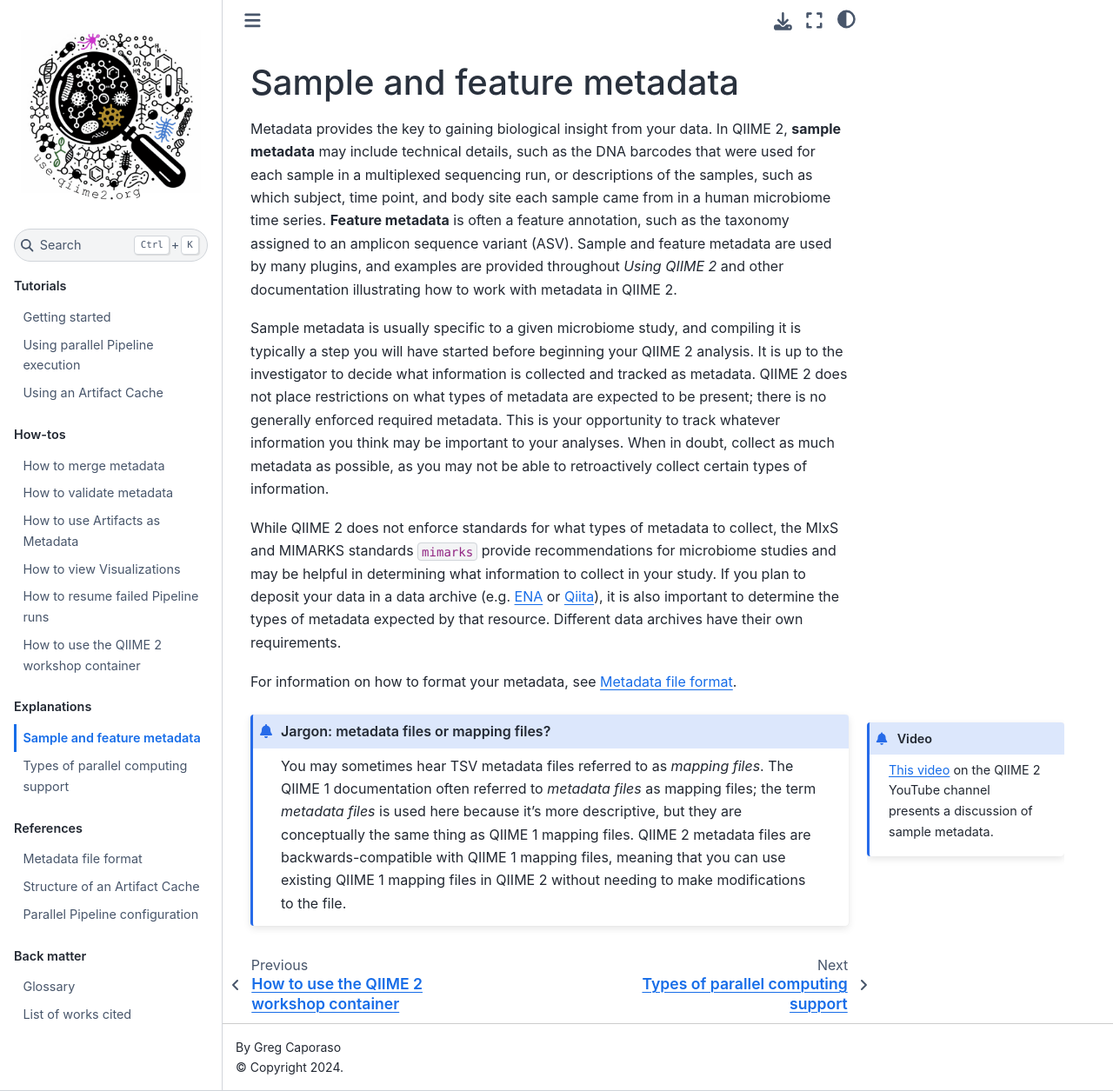
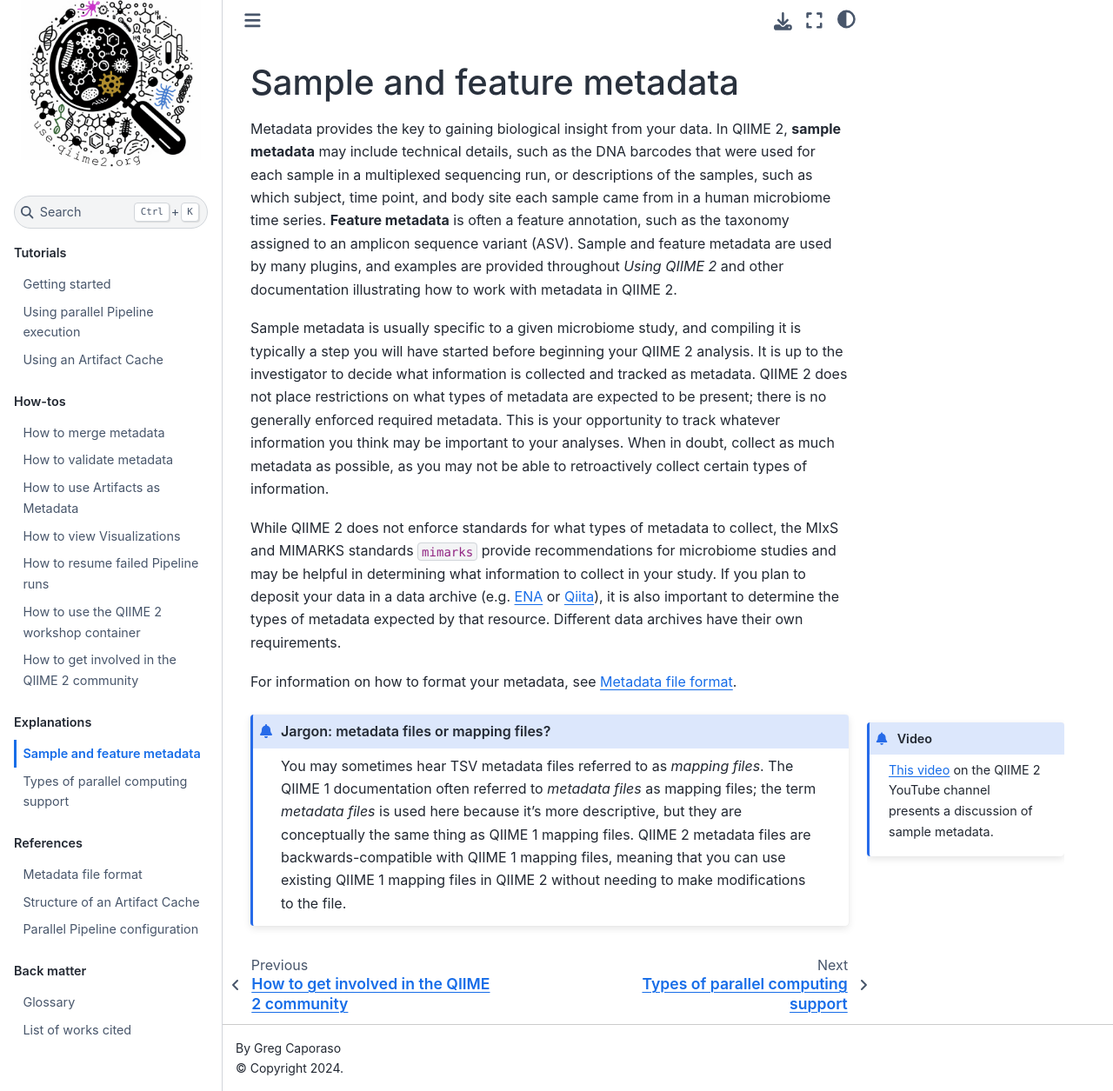
Before and after one commit to caporaso-lab/using-qiime2, a Jupyter Book: the page built from book/explanations/metadata.md, in a window 1280 px wide and 1255 px high. Shown: the whole window at 87% size. Built offline with Jupyter Book 1.0.4 settings and Sphinx 7.4.7 and the Sphinx Book theme 1.1.4, drawn with Linux system fonts in a browser that asks for light colours; cross-references to code outside the pages are shown as plain code; some of the changed lines change nothing that is shown.

Commit message:
add how-to on getting involved (#26)

````diff
--- a/book/_toc.yml
+++ b/book/_toc.yml
@@ -14,6 +14,7 @@
      - file: how-to-guides/view-visualizations
      - file: how-to-guides/pipeline-resumption
      - file: how-to-guides/use-the-workshop-container
+     - file: how-to-guides/get-involved
  - caption: Explanations
    chapters:
      - file: explanations/metadata
--- /dev/null
+++ b/book/how-to-guides/get-involved.md
@@ -0,0 +1,72 @@
+(how-to-get-involved)=
+# How to get involved in the QIIME 2 community
+
+There are many ways to get involved in the QIIME 2 community, and these approaches span different skill sets: you don't have to be a software developer to get involved!
+Here are some recommendations.
+
+## Become active on the QIIME 2 Forum
+
+["The Forum"](https://forum.qiime2.org) is the hub of the QIIME 2 community, and getting involved generally starts there.
+Start by answering questions in areas that are relevant to your expertise.
+
+Additionally, if the team that you work on (if applicable) has built existing tools that are in use by the community, consider stewarding those if there isn't already an active maintainer.
+That could include:
+- Answering questions about those tools on the forum when they come up.
+ [You can configure your forum account](https://meta.discourse.org/t/understanding-discourse-for-new-users/96331) to notify you based on posts to categories or tags.
+- Testing old installation instructions and tutorials, and bringing them up to date as needed.
+- Formally deprecating tools if your team no longer thinks they're relevant, or if they're in a non-working state and aren't maintained any longer.
+ This usually includes adding a prominent note to the tool's website or code repository to help new users who stumble on it avoid wasting time ([here's an example](https://github.com/mortonjt/q2-ancombc/blob/main/README.md)).
+
+## Teach a workshop
+
+Anyone can teach a QIIME 2 workshop.
+To make it easier, we created and maintain a workshop version of our Docker containers.
+You can find instructions on how to use this in [](workshop-container).
+You can also find full video courses on QIIME 2 on our [YouTube channel](https://youtube.com/qiime2) - feel free to reference those and/or reuse any content (just be sure to attribute it to the creator as necessary).
+
+It's never too early to start teaching what you know, and it's a fantastic way to solidify your knowledge and build your skill set.
+If you've never done something like this before, start small: for example, present to other students in your cohort, or to your lab group.
+From there, you can go bigger: your department, university, or local region.
+If you want to reach a really big audience, consider doing this online and/or creating a video or video series.[^online-workshops]
+If you're allowing others to register for your workshop, please consider posting about it on the QIIME 2 Forum.
+
+A couple of examples of workshop series that have been running for multiple years and were advertised on the QIIME 2 Forum are [Metabarcoding in Microbial Ecology](https://forum.qiime2.org/t/online-course-metabarcoding-in-microbial-ecology-feb-2025/31362) and [ISB Virtual Microbiome Series](https://forum.qiime2.org/t/course-announcement-2023-isb-virtual-microbiome-series/27656).
+
+```{note}
+We're in the process of updating our workshop listing, previously at `https://workshops.qiime2.org`.
+When the new page goes live, [we'll provide instructions](https://github.com/caporaso-lab/using-qiime2/issues/24) for adding your workshop to the list.
+```
+
+## Build a plugin
+
+If you're a developer and want to add functionality to the QIIME 2 ecosystem, consider creating a plugin.
+You can find detailed documentation in [*Developing with QIIME 2*](https://develop.qiime2.org) on [how to build a plugin](https://develop.qiime2.org/en/latest/plugins/tutorials/intro.html), [how to have it listed on the QIIME 2 Library](https://develop.qiime2.org/en/latest/plugins/how-to-guides/distribute-on-library.html), [tips on how to publicize it](https://develop.qiime2.org/en/latest/plugins/how-to-guides/publicize.html), and more.
+
+For the sake of efficiency, QIIME 2 functionality is intentionally decentralized.
+It's generally much quicker to get your tools out there if you're building and distributing your own plugins as opposed to adding functionality to other people's plugins.
+If you're building your own, you're in charge of when it's ready to go out to users; if you're contributing to someone else's plugin, their code review schedule may be a bottleneck for you.
+
+You can find additional notes about contributing code in the [Contributing Guide](https://github.com/qiime2/.github/blob/main/CONTRIBUTING.md).
+
+## Create documentation, or something else of use to the community
+
+Documentation created by users makes up some of the most highly accessed content on the QIIME 2 Forum.
+For example, as of this writing, 7 of the 10 most view posts on the Forum are documentation products led by users:
+
+```{image} ../_static/2025.03.03-top-forum-posts.png
+:alt: List of top posts on the QIIME 2 Forum as of 3 March 2025.
+```
+
+For examples of the other types of content or tools created as contributions to the QIIME 2 ecosystem, see [Community Contributions](https://forum.qiime2.org/c/community-contributions/15) on the Forum.
+
+```{note}
+We're in the process of updating the QIIME 2 Library to contain a catalog of documentation.
+When that functionality goes live, [we'll provide instructions](https://github.com/caporaso-lab/using-qiime2/issues/25) for adding your documentation to the catalog.
+```
+
+## Thank you!
+
+Thanks for your interest in getting involved in the QIIME 2 community - we couldn't do it without you!
+See you on the [QIIME 2 Forum](https://forum.qiime2.org)!
+
+[^online-workshops]: For a discussion of our experience with teaching online workshops, see [Dillon *et al.* (2021)](https://doi.org/10.1371/journal.pcbi.1009056).
````
Also changed, not shown: book/_static/2025.03.03-top-forum-posts.png (added).
